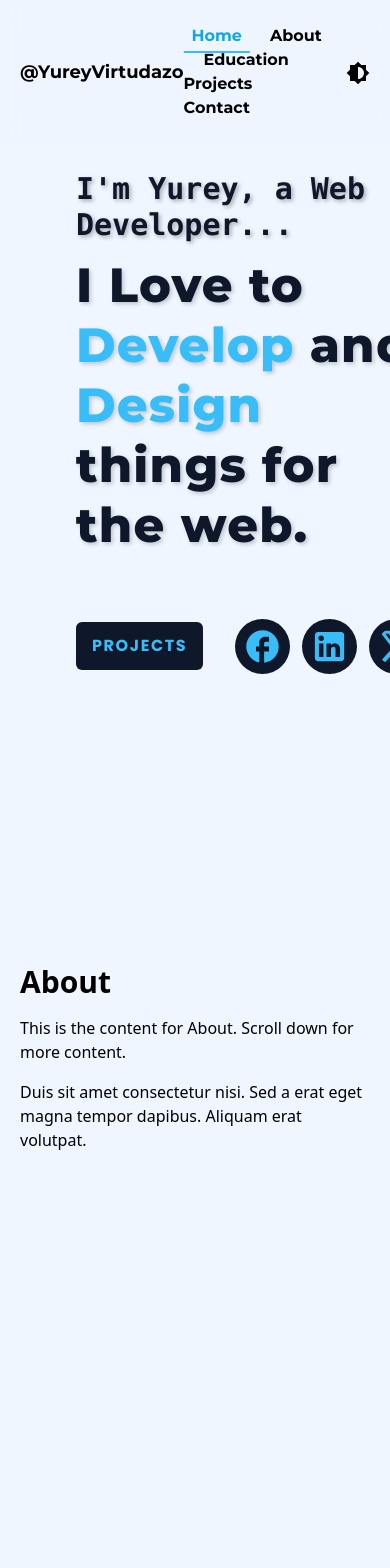
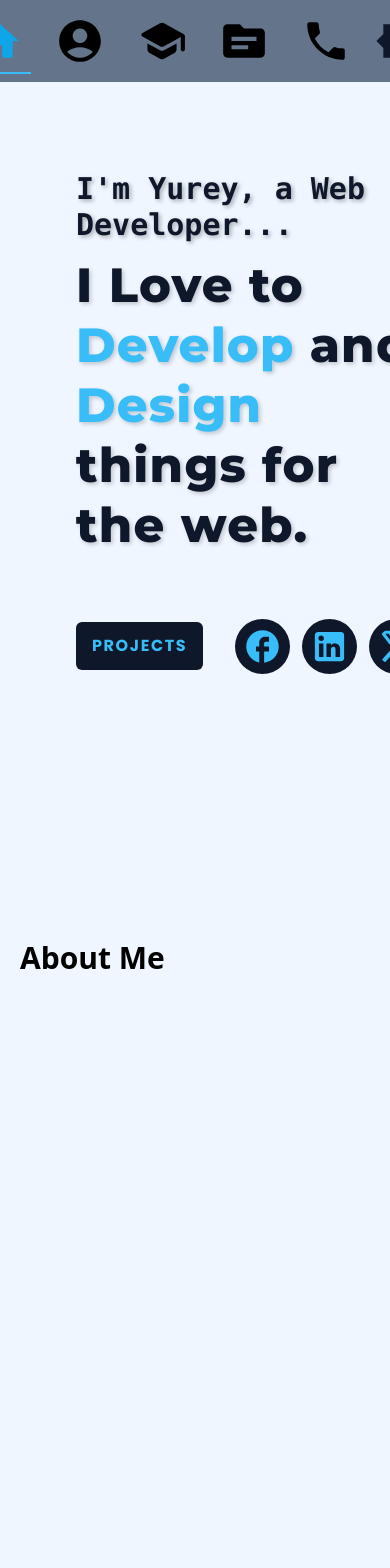
Before and after one commit to riyudev/yureyvirtudazo, a React (Vite) app: page / in a window 390 px wide. Shown: the top 1568 px of the page. Built offline with nearby package versions, Linux system fonts and the light colour scheme.

Commit message:
version 4 - navbar responsive

```diff
--- a/src/App.jsx
+++ b/src/App.jsx
@@ -49,7 +49,7 @@ function App() {
   return (
     <div className="flex flex-col items-center min-h-screen bg-blue-50">
       <Navbar activeSection={activeSection} />
-      <div className="max-w-7xl w-full space-y-10 px-5">
+      <div className="max-w-7xl w-full px-5">
         <Home />
         <About />
         <Education />
--- a/src/components/Navbar.jsx
+++ b/src/components/Navbar.jsx
@@ -1,23 +1,25 @@
 import React, { useState, useEffect } from 'react';
 import Brightness6Icon from '@mui/icons-material/Brightness6';
+import HomeIcon from '@mui/icons-material/Home';
+import AccountCircleIcon from '@mui/icons-material/AccountCircle';
+import SchoolRoundedIcon from '@mui/icons-material/SchoolRounded';
+import SourceIcon from '@mui/icons-material/Source';
+import PhoneIcon from '@mui/icons-material/Phone';
 import '../styles/Navbar.css';
 
 const Navbar = ({ activeSection }) => {
-  const [showNavbar, setShowNavbar] = useState(true); // Controls navbar visibility on scroll
-  const [prevScrollPos, setPrevScrollPos] = useState(0); // Stores the previous scroll position
-  const [isScrolled, setIsScrolled] = useState(false); // Tracks whether the user has scrolled down
+  const [showNavbar, setShowNavbar] = useState(true);
+  const [prevScrollPos, setPrevScrollPos] = useState(0);
+  const [isScrolled, setIsScrolled] = useState(false);
 
   useEffect(() => {
     const handleScroll = () => {
       const currentScrollPos = window.scrollY;
 
-      // Show the navbar when scrolling up and hide when scrolling down
       setShowNavbar(currentScrollPos < prevScrollPos || currentScrollPos === 0);
 
-      // Add border when scrolled and remove when at the top
       setIsScrolled(currentScrollPos > 0);
 
-      // Update previous scroll position
       setPrevScrollPos(currentScrollPos);
     };
 
@@ -25,15 +27,17 @@ const Navbar = ({ activeSection }) => {
     return () => window.removeEventListener('scroll', handleScroll);
   }, [prevScrollPos]);
 
-
-
   return (
+    <>
       <nav
-      className={`fixed top-0 w-full flex items-center justify-center bg-transparent mx-auto transition-transform ease-in-out z-50
+        className={`hidden tablet:flex fixed top-0 w-full items-center justify-center bg-transparent mx-auto transition-transform ease-in-out z-50
         ${showNavbar ? 'duration-300 translate-y-0' : 'duration-300 -translate-y-full'} ${isScrolled ? 'border-b' : ''}`}
       >
+
         <div className={`flex flex-row items-center justify-center max-w-7xl w-full backdrop-blur-lg bg-blue-50 bg-opacity-80 ${
-        isScrolled ? 'py-4 px-5' : 'py-6 px-5'}`}>
+          isScrolled ? 'py-4 px-5' : 'py-6 px-5'}`}
+        >
+
           <div className="text-lg font-montserratBold fade-down">
             <a href="#home">@YureyVirtudazo</a>
           </div>
@@ -41,7 +45,7 @@ const Navbar = ({ activeSection }) => {
           <div className="flex-end ml-auto space-x-3 font-montserratBold fade-nav">
             <a
               href="#home"
-            className={`text-black-500 hover:text-sky-500 underline-animation p-2 ${
+              className={`hover:text-sky-500 underline-animation p-2 ${
                 activeSection === 'home' ? 'text-sky-500 active' : ''
               }`}
             >
@@ -50,7 +54,7 @@ const Navbar = ({ activeSection }) => {
 
             <a
               href="#about"
-            className={`text-black-500 hover:text-sky-500 underline-animation p-2 ${
+              className={`hover:text-sky-500 underline-animation p-2 ${
                 activeSection === 'about' ? 'text-sky-500 active' : ''
               }`}
             >
@@ -59,7 +63,7 @@ const Navbar = ({ activeSection }) => {
 
             <a
               href="#education"
-            className={`text-black-500 hover:text-sky-500 underline-animation p-2 ${
+              className={`hover:text-sky-500 underline-animation p-2 ${
                 activeSection === 'education' ? 'text-sky-500 active' : ''
               }`}
             >
@@ -68,7 +72,7 @@ const Navbar = ({ activeSection }) => {
 
             <a
               href="#projects"
-            className={`text-black-500 hover:text-sky-500 underline-animation p-2 ${
+              className={`hover:text-sky-500 underline-animation p-2 ${
                 activeSection === 'projects' ? 'text-sky-500 active' : ''
               }`}
             >
@@ -77,7 +81,7 @@ const Navbar = ({ activeSection }) => {
 
             <a
               href="#contact"
-            className={`text-black-500 hover:text-sky-500 underline-animation p-2 ${
+              className={`hover:text-sky-500 underline-animation p-2 ${
                 activeSection === 'contact' ? 'text-sky-500 active' : ''
               }`}
             >
@@ -90,6 +94,56 @@ const Navbar = ({ activeSection }) => {
           </button>
         </div>
       </nav>
+
+      <nav className={`tablet:hidden flex fixed top-0 w-full items-center justify-center mx-auto transition-transform ease-in-out z-50
+        ${showNavbar ? 'duration-100 translate-y-0' : 'duration-100 -translate-y-full'}`}>
+
+        <div className="bg-slate-500 flex flex-col h-full w-full py-2">
+
+          <div className="flex flex-row items-center justify-center w-full space-x-4 text-black">
+
+            <a href='#home'
+              className={`flex-1 flex justify-center underline-animation p-2 ${
+                activeSection === 'home' ? 'text-sky-500 active' : ''
+              }`}>
+              <HomeIcon style={{ fontSize: '50px' }} />
+            </a >
+
+            <a href="#about"
+              className={`flex-1 flex justify-center underline-animation p-2 ${
+                activeSection === 'about' ? 'text-sky-500 active' : ''
+              }`}>
+              <AccountCircleIcon style={{ fontSize: '50px' }} />
+            </a>
+
+            <a href="#education"
+              className={`flex-1 flex justify-center underline-animation p-2 ${
+                activeSection === 'education' ? 'text-sky-500 active' : ''
+              }`}>
+              <SchoolRoundedIcon style={{ fontSize: '50px' }} />
+            </a>
+
+            <a href="#projects"
+              className={`flex-1 flex justify-center underline-animation p-2 ${
+                activeSection === 'projects' ? 'text-sky-500 active' : ''
+              }`}>
+              <SourceIcon style={{ fontSize: '50px' }} />
+            </a>
+
+            <a href="#contact"
+              className={`flex-1 flex justify-center underline-animation p-2 ${
+                activeSection === 'contact' ? 'text-sky-500 active' : ''
+              }`}>
+              <PhoneIcon style={{ fontSize: '50px' }} />
+            </a>
+
+            <div className="flex-1 flex justify-center">
+              <Brightness6Icon className="text-slate-900" style={{ fontSize: '50px' }} />
+            </div>
+          </div>
+        </div>
+      </nav>
+    </>
   );
 };
 
--- a/src/sections/About.jsx
+++ b/src/sections/About.jsx
@@ -2,12 +2,10 @@ import React from 'react'
 
 function About() {
   return (
-    <section id="about" className="pt-20 rounded-lg min-h-screen">
-      <h2 className="text-3xl font-bold mb-4"> About </h2>
-      <p>This is the content for About. Scroll down for more content.</p>
-      <p className="mt-4">
-        Duis sit amet consectetur nisi. Sed a erat eget magna tempor dapibus. Aliquam erat volutpat.
-      </p>
+    <section id="about" className="pt-24 rounded-lg min-h-screen">
+      <h2 className="text-3xl font-bold mb-4">
+        About Me
+      </h2>
     </section>
   )
 }
--- a/src/sections/Home.jsx
+++ b/src/sections/Home.jsx
@@ -7,14 +7,17 @@ import Typewriter from '../components/Typewriter';
 import "../styles/Home.css";
 
 const Home = () => {
+
   return (
-    <section id="home" className="flex flex-row items-center min-h-screen space-x-14">
+    <section id="home" className="flex flex-row items-center min-h-screen space-x-14 bg-transparent z-auto">
+
       <div className="w-fit max-w-96 flex justify-center slide-img">
         <img className="rounded-full" src={Profile} alt="Profile" />
       </div>
 
       <div className="w-full min-h-96 flex flex-col justify-center">
         <Typewriter />
+
         <h1 className="text-5xl/[60px] font-montserratExtraBold mt-3 mb-16 tracking-wide text-dark-blue slide-h1"
             style={{ textShadow: '2px 2px 4px rgba(0, 0, 0, 0.2)' }}>
           I Love to <span className="text-sky-400">Develop</span> and <span className="text-sky-400">Design</span> things for the web.
@@ -22,26 +25,56 @@ const Home = () => {
 
         <div className="flex items-center">
           <div className="fade-up">
-            <button className="px-4 py-3 bg-dark-blue text-sky-400 font-poppinsBold tracking-widest rounded-md w-fit duration-200 ease-in-out hover:opacity-75 hover:scale-110">
+            <button
+              className="px-4 py-3 bg-dark-blue text-sky-400 font-poppinsBold tracking-widest rounded-md w-fit duration-200 ease-in-out hover:opacity-75 hover:scale-110"
+            >
               <a href="#projects">PROJECTS</a>
             </button>
           </div>
 
-          <div className="ml-8 flex items-center space-x-3 text-sky-400 slide-socials">
-            <a href="https://web.facebook.com/yurey.oclarit" target='_blank' className="hover:scale-110 hover:opacity-75 duration-200   ease-in-out">
-              <FacebookRoundedIcon className="bg-dark-blue p-2 rounded-full" style={{ height: '55px', width: '55px' }} />
+          <div className="flex ml-8 items-center space-x-3 text-sky-400 slide-socials">
+            <a
+              href="https://web.facebook.com/yurey.oclarit"
+              target='_blank'
+              className="hover:scale-110 hover:opacity-75 duration-200 ease-in-out"
+            >
+              <FacebookRoundedIcon
+                className="bg-dark-blue p-2 rounded-full"
+                style={{ height: '55px', width: '55px' }}
+              />
             </a>
 
-            <a href="https://www.linkedin.com/in/yurey-virtudazo-3bba2a284/" target='_blank' className="hover:scale-110 hover:opacity-75 duration-200 ease-in-out">
-              <LinkedInIcon className="bg-dark-blue p-2 rounded-full" style={{ height: '55px', width: '55px' }} />
+            <a
+              href="https://www.linkedin.com/in/yurey-virtudazo-3bba2a284/"
+              target='_blank'
+              className="hover:scale-110 hover:opacity-75 duration-200 ease-in-out"
+            >
+              <LinkedInIcon
+                className="bg-dark-blue p-2 rounded-full"
+                style={{ height: '55px', width: '55px' }}
+              />
             </a>
 
-            <a href="https://twitter.com/Yurey_OV/" target='_blank' className="hover:scale-110 hover:opacity-75 duration-200 ease-in-out">
-              <XIcon className="bg-dark-blue p-2 rounded-full" style={{ height: '55px', width: '55px' }} />
+            <a
+              href="https://twitter.com/Yurey_OV/"
+              target='_blank'
+              className="hover:scale-110 hover:opacity-75 duration-200 ease-in-out"
+            >
+              <XIcon
+                className="bg-dark-blue p-2 rounded-full"
+                style={{ height: '55px', width: '55px' }}
+              />
             </a>
 
-            <a href="" target='_blank' className="hover:scale-110 hover:opacity-75 duration-200 ease-in-out">
-              <GitHubIcon className="bg-dark-blue p-2 rounded-full" style={{ height: '55px', width: '55px' }} />
+            <a
+              href="https://github.com/riyudev"
+              target='_blank'
+              className="hover:scale-110 hover:opacity-75 duration-200 ease-in-out"
+            >
+              <GitHubIcon
+                className="bg-dark-blue p-2 rounded-full"
+                style={{ height: '55px', width: '55px' }}
+              />
             </a>
           </div>
         </div>
--- a/tailwind.config.js
+++ b/tailwind.config.js
@@ -6,6 +6,9 @@ export default {
   ],
   theme: {
     extend: {
+      screens: {
+        'tablet': '900px'
+      },
       fontFamily: {
         poppinsRegular: ["poppins-regular"],
         poppinsBold: ["poppins-bold"],
```
Also changed, not shown: src/components/Typewriter.jsx (+5 -6 lines), src/styles/Home.css (+4 -4 lines). Lines whose indentation alone changed are shown as unchanged.
